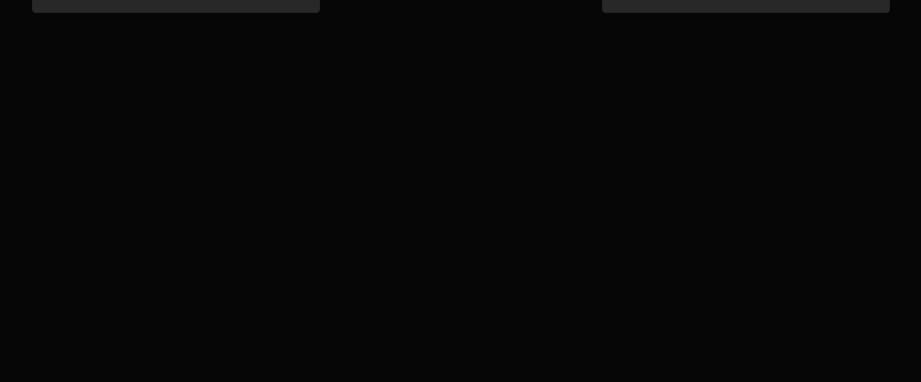
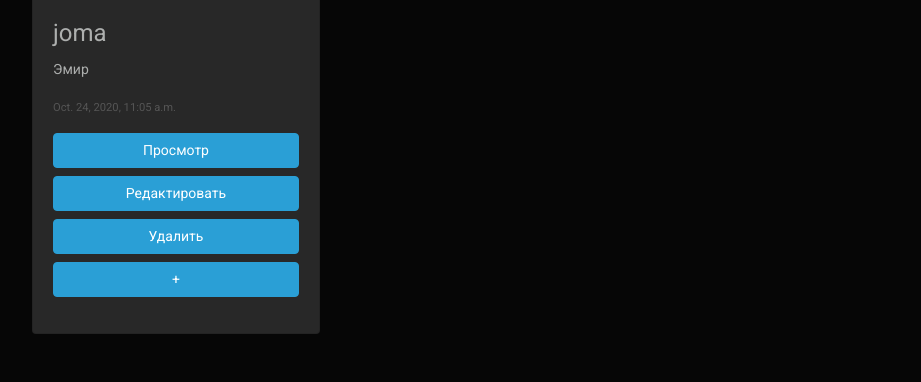
Before and after one commit to jomagsm/exam_9, a Django app: page / in a window 1280 px wide. Shown: the part 1125-1507 px from the top of the page, without its empty margins (53-974 px from the left). Before the commit the page ends 1138 px from the top, so only its background shows below. Run offline with Django 3.2, Linux system fonts and the light colour scheme; a user stored in the database is signed in; data comes from the database, SQL or seed files in the repository; some libraries are stand-ins or nearby versions.

Commit message:
Сломал index.html

```diff
--- a/source/accounts/templates/user_detail.html
+++ b/source/accounts/templates/user_detail.html
@@ -4,8 +4,8 @@
 
 {% block menu %}
     {% if request.user == user_obj %}
-        <li><a href="{% url 'accounts:change' user_obj.pk %}">Редактировать</a></li>
-        <li><a href="{% url "accounts:password_change" %}">Смена пароля</a></li>
+        <li class="nav-item"><a class="nav-link" href="{% url 'accounts:change' user_obj.pk %}">Редактировать</a></li>
+        <<li class="nav-item"><a class="nav-link" href="{% url "accounts:password_change" %}">Смена пароля</a></li>
     {% endif %}
 {% endblock %}
 
--- a/source/webapp/templates/base.html
+++ b/source/webapp/templates/base.html
@@ -28,6 +28,7 @@
                         </li>
                 {% block menu %}
                 {% endblock %}
+
                     <li><a class="nav-link"
                            href="{% url 'accounts:logout' %}">Logout</a></li>
                     <li><a class="nav-link" href="{% url 'accounts:detail' request.user.pk %}">Привет, {{ request.user.get_full_name|default:request.user.username }}</a></li>
--- a/source/webapp/templates/photo/index.html
+++ b/source/webapp/templates/photo/index.html
@@ -9,22 +9,22 @@
 {% endif %}
 <h1>Галерея!</h1>
 {% csrf_token %}
-<div class="row row-cols-1 row-cols-md-2">
+<div class="row row-cols-1 row-cols-md-2 row-cols-lg-3">
 
     {% for photo in photos %}
-    <div class="col mb-3">
-        <div class="card" style="width: 18rem;">
-            <img src="{{ photo.image.url }}" class="card-img-top" alt="image">
+    <div class="col mb-6">
+        <div class="card mb-5" style="width: 18rem;">
+            <img src="{{ photo.image.url }}" class="card-img-top" height="300" alt="image">
             <div class="card-body">
                 <h5 class="card-title">{{ photo.author }}</h5>
                 <p class="card-text">{{ photo.signature }}</p>
                 <p class="card-text"><small class="text-muted">{{ photo.created_at }}</small></p>
-                <a href="{% url 'webapp:photo_view' photo.pk %}" class="btn btn-primary">Просмотр</a>
+                <a href="{% url 'webapp:photo_view' photo.pk %}" class="btn btn-primary btn-block">Просмотр</a>
                 {% if perms.webapp.change_photo or photo.author == request.user %}
-                    <a href="{% url 'webapp:photo_update' photo.pk %}" class="btn btn-primary">Редактировать</a>
+                    <a href="{% url 'webapp:photo_update' photo.pk %}" class="btn btn-primary btn-block">Редактировать</a>
                 {% endif %}
                 {% if perms.webapp.delete_photo or photo.author == request.user %}
-                    <a href="{% url 'webapp:photo_delete' photo.pk %}" class="btn btn-primary">Удалить</a>
+                    <a href="{% url 'webapp:photo_delete' photo.pk %}" class="btn btn-primary btn-block mb-2">Удалить</a>
                 {% endif %}
                 {% if user.is_authenticated %}
                     <p>
@@ -34,8 +34,8 @@
 
             {{ photo.favorites_by }}
             {% with photo|favorites_by:user as favorites %}
-                            <a class="btn btn-primary add" {% if favorites %}style="display: none"{% endif %} id="{{ photo.id }}" href="{% url 'api:add_favorites' photo.id %}">+</a>
-                <a class="btn btn-primary remove" {% if not favorites %}style="display: none"{% endif %} id="{{ photo.id }}"
+                            <a class="btn btn-primary add btn-block" {% if favorites %}style="display: none"{% endif %} id="{{ photo.id }}" href="{% url 'api:add_favorites' photo.id %}">+</a>
+                <a class="btn btn-primary remove btn-block " {% if not favorites %}style="display: none"{% endif %} id="{{ photo.id }}"
                    href="{% url 'api:remove_favorites' photo.id %}">-</a>
             {% endwith %}
                 </p>
--- a/source/webapp/templates/photo/photo_view.html
+++ b/source/webapp/templates/photo/photo_view.html
@@ -3,10 +3,11 @@
 
 {% block menu %}
     {% if perms.webapp.change_photo or photo.author == request.user %}
-        <li><a href="{% url 'webapp:photo_update' photo.pk %}">Update</a></li>
+        <li class="nav-item"><a class="nav-link" href="{% url 'webapp:photo_update' photo.pk %}">Update</a></li>
     {% endif %}
     {% if perms.webapp.delete_photo or photo.author == request.user %}
-        <li><a href="{% url 'webapp:photo_delete' photo.pk %}">Delete</a></li>
+
+        <li class="nav-item"><a class="nav-link" href="{% url 'webapp:photo_delete' photo.pk %}">Delete</a></li>
     {% endif %}
 {% endblock %}
 
```
